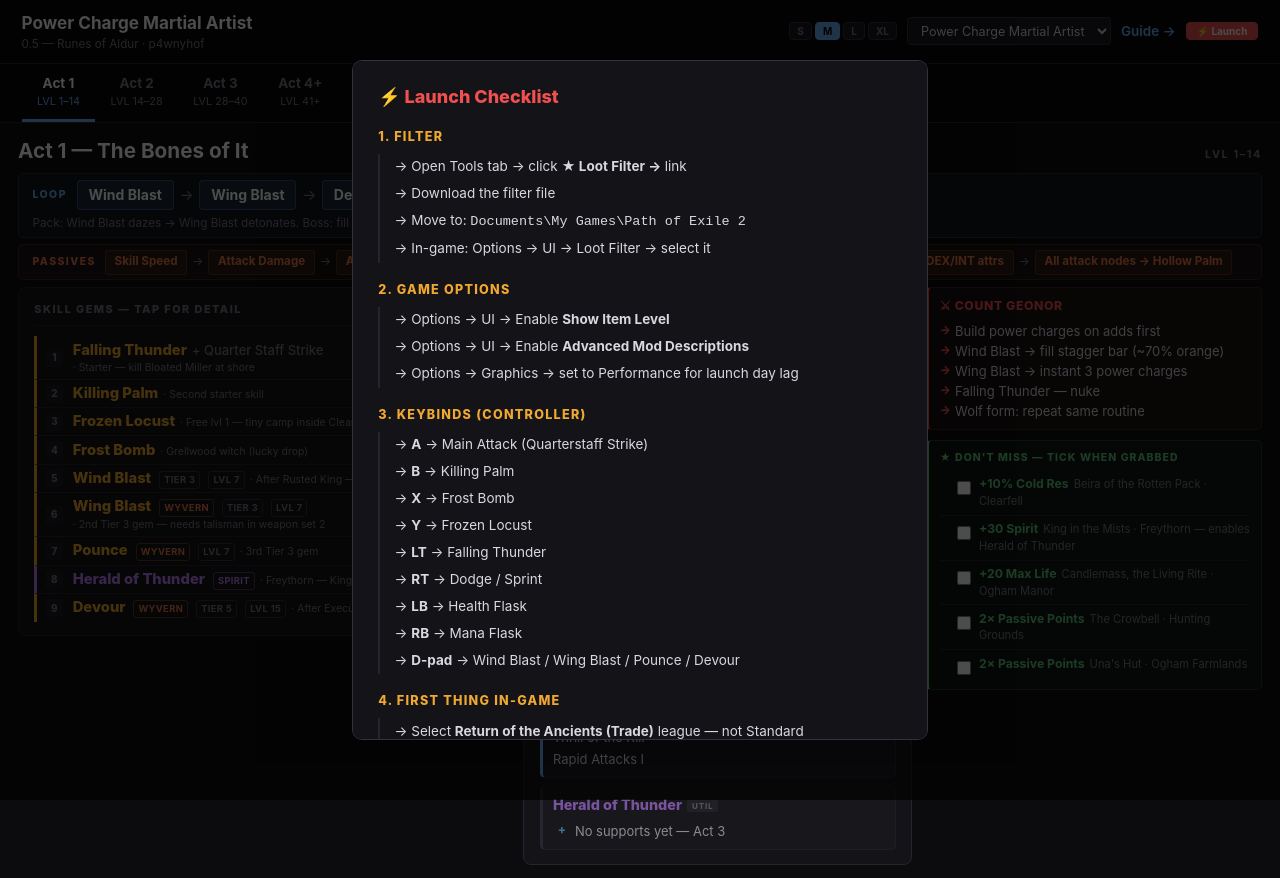
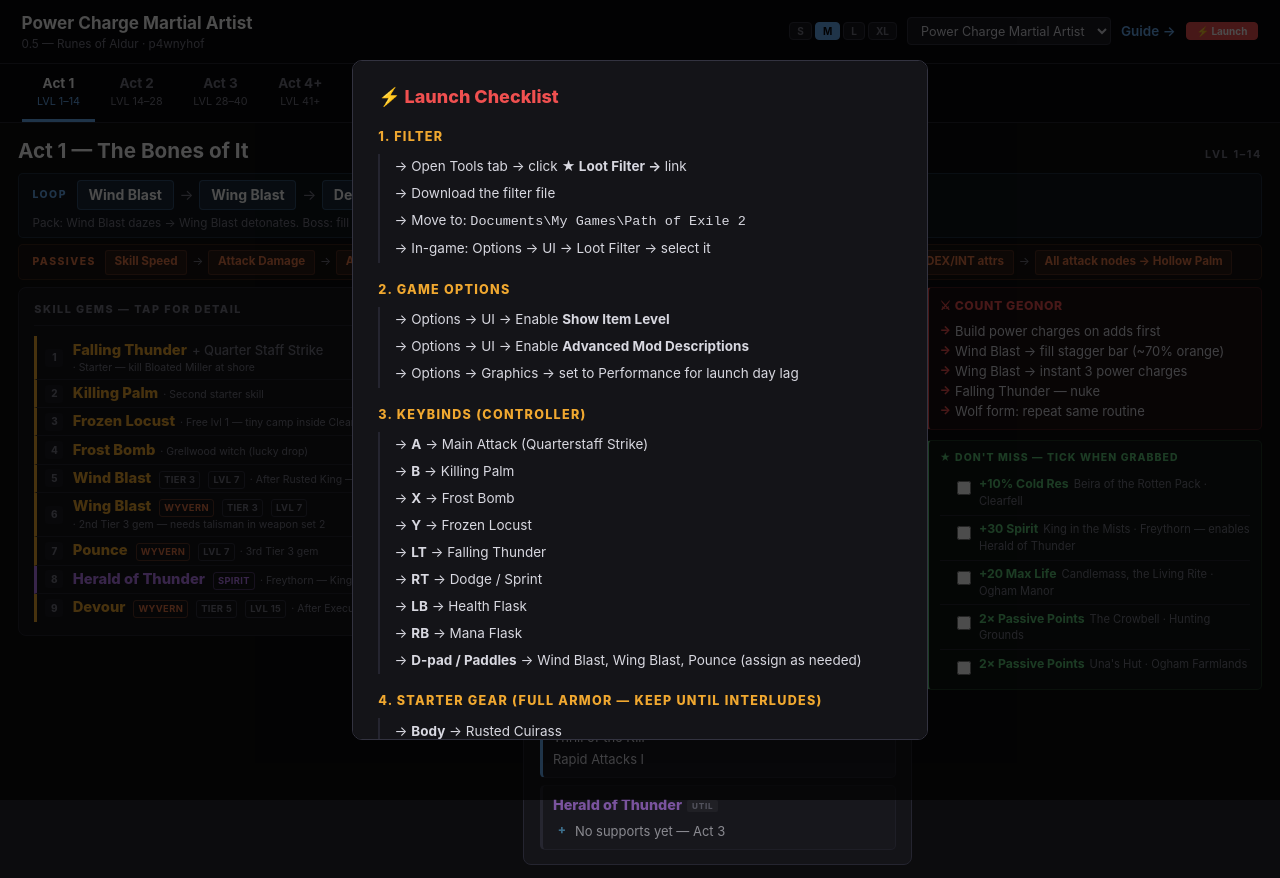
Before and after one commit to Delpedro/poe2-cheatsheet, a website: page index.html in a window 1280 px wide. Both pictures are taken after a click on the button "⚡ Launch". Drawn offline with Linux system fonts and the light colour scheme.

Commit message:
Fix gear swap timing, add starter gear, update launch checklist

```diff
--- a/index.html
+++ b/index.html
@@ -399,8 +399,9 @@
         id: 'act4', label: 'Act 4+', sub: 'LVL 41+',
         heading: 'Act 4 — Whirling Swap',
         alerts: [
-          { title: '⚠ GEAR SWAP — Do this immediately', body: 'Switch ALL gear from full Armor → Evasion + Energy Shield. Weapon Set 2: equip Voltfang Talisman (Req Lvl 46 · 53 STR · 38 INT · 21% Shock Magnitude). Body armour: Corsair Vest. Trade league: buy these on trade site if you don\'t have them. If you skip this your defences are completely wrong for the rest of the act.' },
-          { title: '⚠ Spirit: Drop Clarity + Cannibalism', body: 'Remove Clarity I and Cannibalism I from Herald of Thunder. Replace both with Ghost Dance + Maim. Ghost Dance gives evasion-based regen — only works properly once you have Evasion/ES gear.' },
+          { title: '⚠ Weapon Set 2 — Voltfang Talisman', body: 'Equip Voltfang Talisman in Weapon Set 2 (Req Lvl 46 · 53 STR · 38 INT · 21% Shock Magnitude). Trade league: buy on trade site if needed.' },
+          { title: 'Gear: Stay on Full Armor', body: 'Keep Full Armor through all of Act 4. You do NOT swap to Evasion + ES yet — that happens at Interludes towards mapping. Hollow Palm does not benefit from EV/ES.' },
+          { title: '⚠ Staff tip', body: 'If you find a Quarterstaff that exceeds your Hollow Palm Technique damage, equip it and use Whirling Assault for extra Range.' },
         ],
         loop: { steps: ['Whirling Assault', 'Staggering Palm (30s)', 'Killing Palm', 'Charged Staff'], note: 'WA clears everything. Stack Staggering Palm buff to 30s against enemies. Killing Palm culls for power charges → Charged Staff. Tempest Bell for bosses.' },
         passives: ['Evasion Rating', 'Energy Shield', 'Tankiness Nodes', 'Lightning Damage', 'Shock Magnitude'],
@@ -451,6 +452,7 @@
       ],
       choices: [
         { pick: '15% Global Defences ★', alts: ['+5 All Attributes', '+5 All Elemental Res', '12% Cooldown Recovery', '3% Move Speed', '20% Presence AoE', '5% XP (inverted drawbacks)'], loc: "Qimah — Tabana's Pillar · 7 choices, swappable anytime" },
+        { pick: 'Swap gear to Evasion + Energy Shield now', loc: 'Interludes onwards — Full Armor no longer needed. Slowly replace all slots with EV/ES bases.' },
       ]
     },
     endgame: {
@@ -763,9 +765,16 @@
       '<b>RT</b> → Dodge / Sprint',
       '<b>LB</b> → Health Flask',
       '<b>RB</b> → Mana Flask',
-      '<b>D-pad</b> → Wind Blast / Wing Blast / Pounce / Devour',
+      '<b>D-pad / Paddles</b> → Wind Blast, Wing Blast, Pounce (assign as needed)',
     ]},
-    { section: '4. First Thing In-Game', steps: [
+    { section: '4. Starter Gear (Full Armor — keep until Interludes)', steps: [
+      '<b>Body</b> → Rusted Cuirass',
+      '<b>Helmet</b> → Soldier Greathelm',
+      '<b>Gloves</b> → Riveted Mitts',
+      '<b>Boots</b> → Rough Greaves',
+      'Stay on Full Armor Acts 1-4. Swap to EV/ES at Interludes.',
+    ]},
+    { section: '5. First Thing In-Game', steps: [
       'Select <b>Return of the Ancients (Trade)</b> league — not Standard',
       'Create Monk',
       'At shore: kill Bloated Miller → grab <b>Falling Thunder</b>',
```
